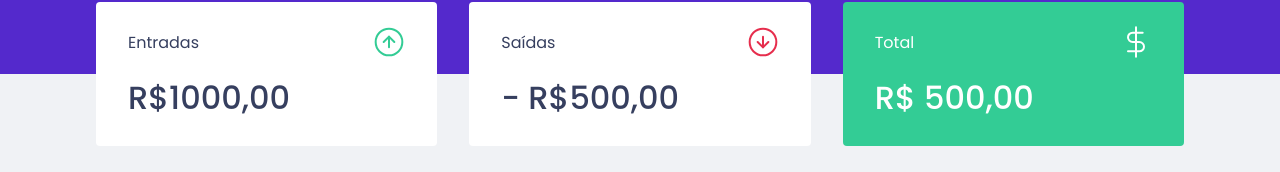
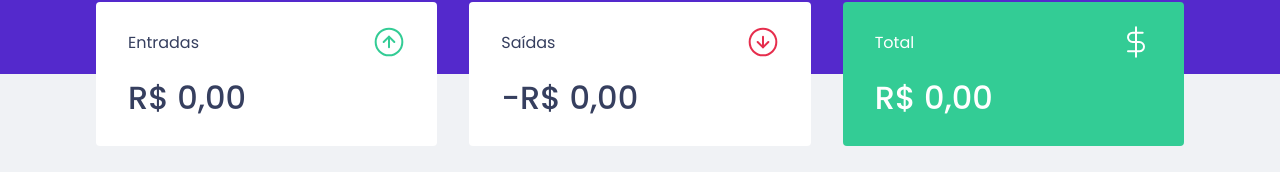
Before and after one commit to MacielDev/DB_money, a React (Create React App) app in the folder db_money/: page / in a window 1280 px wide. Shown: the part 198-370 px from the top of the page. Built offline with nearby package versions, Linux system fonts and the light colour scheme; no server answers; what miragejs would draw is missing.

Commit message:
finalizando a construção da interface

```diff
--- a/db_money/src/App.tsx
+++ b/db_money/src/App.tsx
@@ -6,7 +6,7 @@ import Modal from 'react-modal';
 
 import { GlobalStyle } from "./styles/global";
 import { NewTransactionModal } from "./components/NewTransactionModal";
-import { TransactionsProvider } from "./TransactionsContext";
+import { TransactionsProvider } from "./hooks/useTransactions";
 
 Modal.setAppElement('#root');
 
--- a/db_money/src/components/NewTransactionModal/index.tsx
+++ b/db_money/src/components/NewTransactionModal/index.tsx
@@ -1,11 +1,10 @@
-import { FormEvent, useState,useContext } from 'react';
+import { FormEvent, useState } from 'react';
 import Modal from 'react-modal';
-
-import { TransactionsContext } from '../../TransactionsContext';
 
 import closeImg from '../../assets/close.svg';
 import incomeImg from '../../assets/income.svg';
 import outcomeImg from '../../assets/outcome.svg';
+import { useTransactions } from '../../hooks/useTransactions';
 
 import { Container,TransactionTypeContainer,RadioBox } from './styles';
 
@@ -15,7 +14,7 @@ interface NewTransactionModalProps{
 }
 
 export function NewTransactionModal({isOpen, onRequestClose}:NewTransactionModalProps){
-    const { createTransaction } = useContext(TransactionsContext);
+    const { createTransaction } = useTransactions();
 
     // Capturando o tipo de transação
     const [type, setType] = useState('deposit');
@@ -25,15 +24,20 @@ export function NewTransactionModal({isOpen, onRequestClose}:NewTransactionModal
     const [amount, setAmount] = useState(0);
     const [category, setCategory] = useState('');
 
-    function handleCreateNewTransaction(event:FormEvent){
+    async function handleCreateNewTransaction(event:FormEvent){
         event.preventDefault();
 
-        createTransaction({
+        await createTransaction({
             title,
             amount,
             category,
             type,
-        })
+        });
+        setTitle('');
+        setAmount(0);
+        setCategory('');
+        setType('deposit');
+        onRequestClose();
 
     }
     return(
--- a/db_money/src/components/Summary/index.tsx
+++ b/db_money/src/components/Summary/index.tsx
@@ -4,12 +4,34 @@ import { Container } from './styles';
 import IncomeImg from '../../assets/income.svg';
 import OutcomeImg from '../../assets/outcome.svg';
 import Total from '../../assets/total.svg';
-import { useContext } from 'react';
-import { TransactionsContext } from '../../TransactionsContext';
+
+import {  useTransactions } from '../../hooks/useTransactions';
 
 export function Summary(){
-    const { transactions } = useContext(TransactionsContext);
-    console.log(transactions);
+    const { transactions } = useTransactions();
+    const summary = transactions.reduce((acc, transaction) => {
+        if(transaction.type == 'deposit'){
+            acc.deposits += transaction.amount;
+            acc.total += transaction.amount;
+        }else{
+            acc.withdraws += transaction.amount;
+            acc.total -= transaction.amount;
+        }
+        return acc;
+    },{
+        deposits:0,
+        withdraws:0,
+        total:0
+    })
+
+    function formatValue(value:number){
+
+        return new Intl.NumberFormat('pt-BR',{
+            style: 'currency',
+            currency:'BRL'
+     }).format(value)
+
+    }
 
     return (
         <Container>
@@ -18,21 +40,28 @@ export function Summary(){
                     <p>Entradas</p>
                     <img src={IncomeImg} alt="entradas"/>
                 </header>
-                <strong>R$1000,00</strong>
+                <strong>
+                    {formatValue(summary.deposits)}
+                </strong>
             </div>
             <div>
                 <header>
                     <p>Saídas</p>
                     <img src={OutcomeImg} alt="saidas" />
                 </header>
-                <strong>- R$500,00</strong>
+                <strong>
+                    -{formatValue(summary.withdraws)}
+
+                </strong>
             </div>
             <div className="highLight-background">
                 <header>
                     <p>Total</p>
                     <img src={Total} alt="" />
                 </header>
-                <strong>R$ 500,00</strong>
+                <strong>
+                    {formatValue(summary.total)}
+                </strong>
             </div>
         </Container>
     );
--- a/db_money/src/components/TransactionsTable/index.tsx
+++ b/db_money/src/components/TransactionsTable/index.tsx
@@ -1,12 +1,8 @@
-import { useContext } from "react";
-
-import { TransactionsContext } from "../../TransactionsContext";
+import {  useTransactions } from "../../hooks/useTransactions";
 import { Container } from "./styles";
 
-
-
 export function TransactionsTable(){
-    const { transactions } = useContext(TransactionsContext);
+    const { transactions } = useTransactions();
     return (
         <Container>
             <table>
--- a/db_money/src/TransactionsContext.tsx
+++ b/db_money/src/hooks/useTransactions.tsx
@@ -1,5 +1,5 @@
-import { createContext, ReactNode, useEffect, useState } from "react";
-import { api } from "./services/api";
+import { createContext, ReactNode, useContext, useEffect, useState } from "react";
+import { api } from "../services/api";
 
 
 interface Transaction{
@@ -15,7 +15,7 @@ interface TransactionsProviderProps{
 }
 
 interface TransactionsContextData{
-    transactions: Transaction[];createTransaction: (transaction:TransactionInput)=> void;
+    transactions: Transaction[];createTransaction: (transaction:TransactionInput)=> Promise<void>;
 }
 
 export const TransactionsContext = createContext<TransactionsContextData>(
@@ -31,9 +31,18 @@ export function TransactionsProvider({ children }: TransactionsProviderProps){
             .then(response => setTransactions(response.data.transactions));
     },[]);
 
-    function createTransaction(transaction:TransactionInput){
+    async function createTransaction(transactionInput:TransactionInput){
 
-        api.post('/transactions', transaction);
+        const response = await api.post('/transactions', {
+            ...transactionInput,
+            createdAt: new Date(),
+        });
+        const { transaction } = response.data;
+
+        setTransactions([
+            ...transactions,
+            transaction,
+        ]);
     }
 
     return (
@@ -41,6 +50,11 @@ export function TransactionsProvider({ children }: TransactionsProviderProps){
             {children}
         </TransactionsContext.Provider>
     );
+}
+
+export function useTransactions(){
+    const context = useContext(TransactionsContext);
+    return context;
 }
 
 
```
